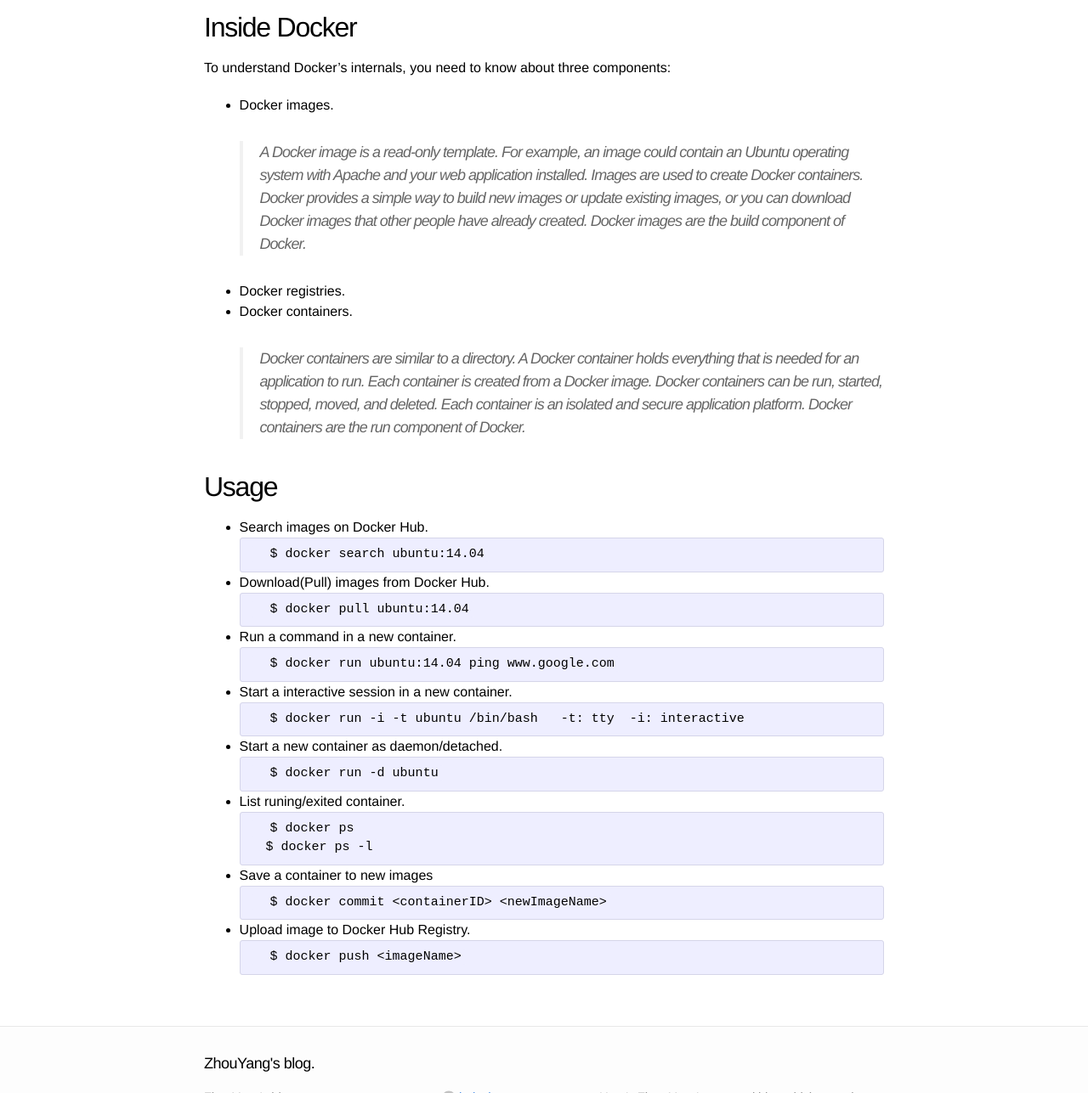
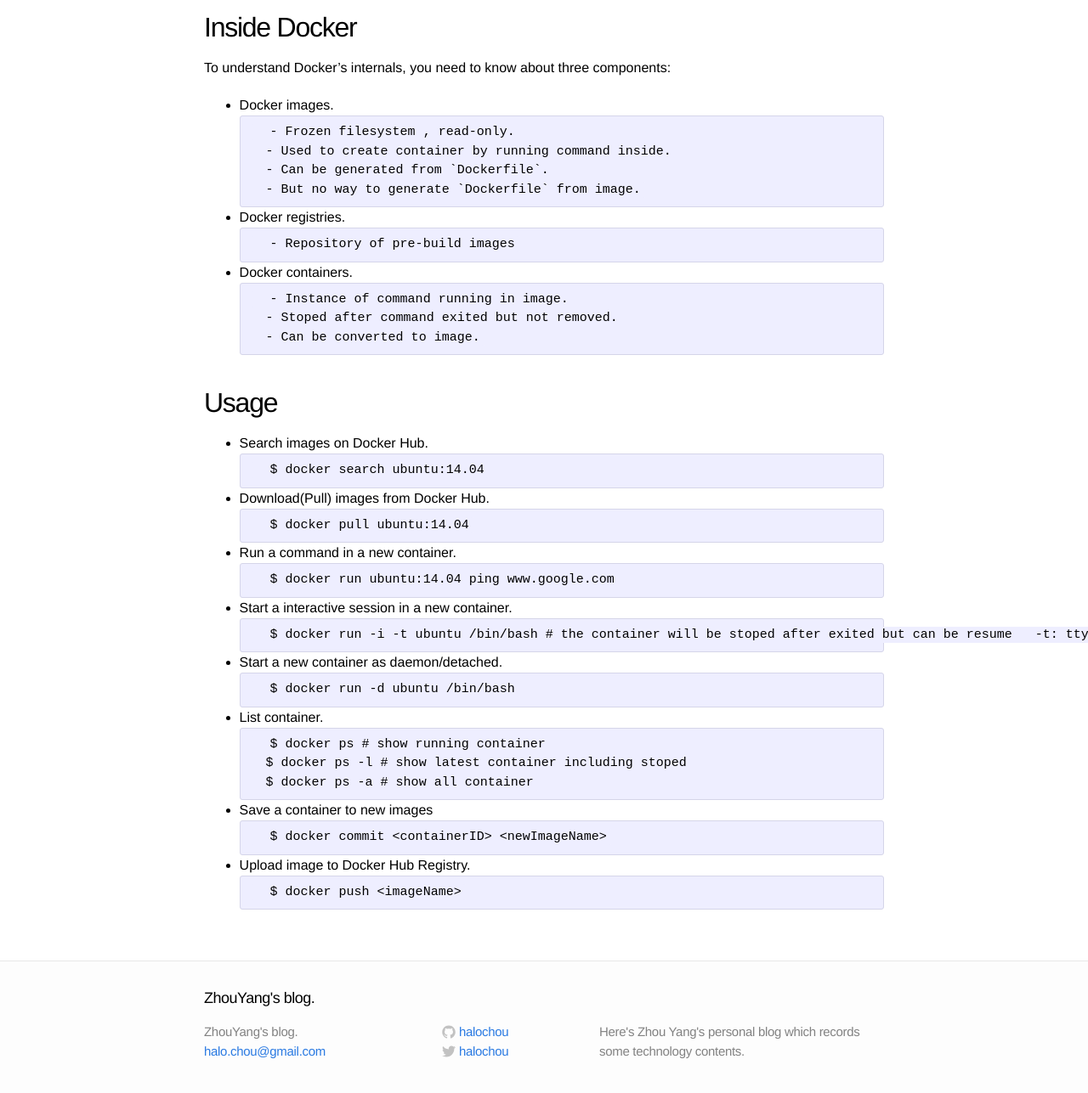
Before and after one commit to halochou/halochou.github.com, a Jekyll site: the page built from _posts/2014-06-10-docker-startup.md, in a window 1280 px wide and 1400 px high, scrolled down 1002 px, cut to the strip 113-1400 px from the top of the window. Shown: the whole strip at 85% size. Built offline with Jekyll 4.4.1, drawn with Linux system fonts in a browser that asks for light colours.

Commit message:
docker con.

```diff
--- a/_posts/2014-06-10-docker-startup.md
+++ b/_posts/2014-06-10-docker-startup.md
@@ -21,12 +21,20 @@
 
 - Docker images.
 
-	> A Docker image is a read-only template. For example, an image could contain an Ubuntu operating system with Apache and your web application installed. Images are used to create Docker containers. Docker provides a simple way to build new images or update existing images, or you can download Docker images that other people have already created. Docker images are the build component of Docker.
+		- Frozen filesystem , read-only.
+		- Used to create container by running command inside.
+		- Can be generated from `Dockerfile`.
+		- But no way to generate `Dockerfile` from image.
 
 - Docker registries.
+
+		- Repository of pre-build images
+
 - Docker containers.
 
-	> Docker containers are similar to a directory. A Docker container holds everything that is needed for an application to run. Each container is created from a Docker image. Docker containers can be run, started, stopped, moved, and deleted. Each container is an isolated and secure application platform. Docker containers are the run component of Docker.
+		- Instance of command running in image.
+		- Stoped after command exited but not removed.
+		- Can be converted to image.
 
 ##Usage
 - Search images on Docker Hub.
@@ -43,21 +51,23 @@
 
 - Start a interactive session in a new container.
 
-		$ docker run -i -t ubuntu /bin/bash
+		$ docker run -i -t ubuntu /bin/bash # the container will be stoped after exited but can be resume
 	-t: tty  -i: interactive
 
 - Start a new container as daemon/detached.
 
-		$ docker run -d ubuntu
+		$ docker run -d ubuntu /bin/bash
 
-- List runing/exited container.
+- List container.
 
-		$ docker ps
-		$ docker ps -l
+		$ docker ps # show running container
+		$ docker ps -l # show latest container including stoped
+		$ docker ps -a # show all container
 
 - Save a container to new images
 
 		$ docker commit <containerID> <newImageName>
+
 - Upload image to Docker Hub Registry.
 
 		$ docker push <imageName>
```
Also changed, not shown: _posts/2014-06-12-docker-startup-con.md (added, +68 -0 lines).
